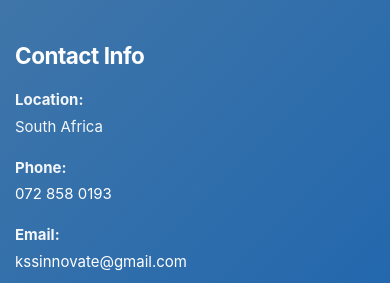
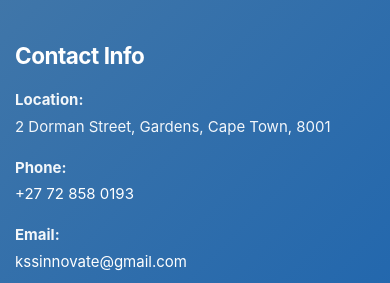
Before and after one commit to kssinnovate/kssinnovate-website, a plain HTML site: page index.html in a window 390 px wide. Shown: the part 6418-6701 px from the top of the page. Drawn offline with nearby package versions, Linux system fonts and the light colour scheme.

Commit message:
Update phone to +27 format and add full Cape Town address

```diff
--- a/index.html
+++ b/index.html
@@ -338,8 +338,8 @@
 
           <div class="footer-column footer-contact">
             <h3>Contact Info</h3>
-            <p><strong>Location:</strong><br />South Africa</p>
-            <p><strong>Phone:</strong><br /><a href="tel:0728580193">072 858 0193</a></p>
+            <p><strong>Location:</strong><br />2 Dorman Street, Gardens, Cape Town, 8001</p>
+            <p><strong>Phone:</strong><br /><a href="tel:+27728580193">+27 72 858 0193</a></p>
             <p><strong>Email:</strong><br /><a href="mailto:kssinnovate@gmail.com">kssinnovate@gmail.com</a></p>
 
             <div class="footer-social" aria-label="Social Links">
```
